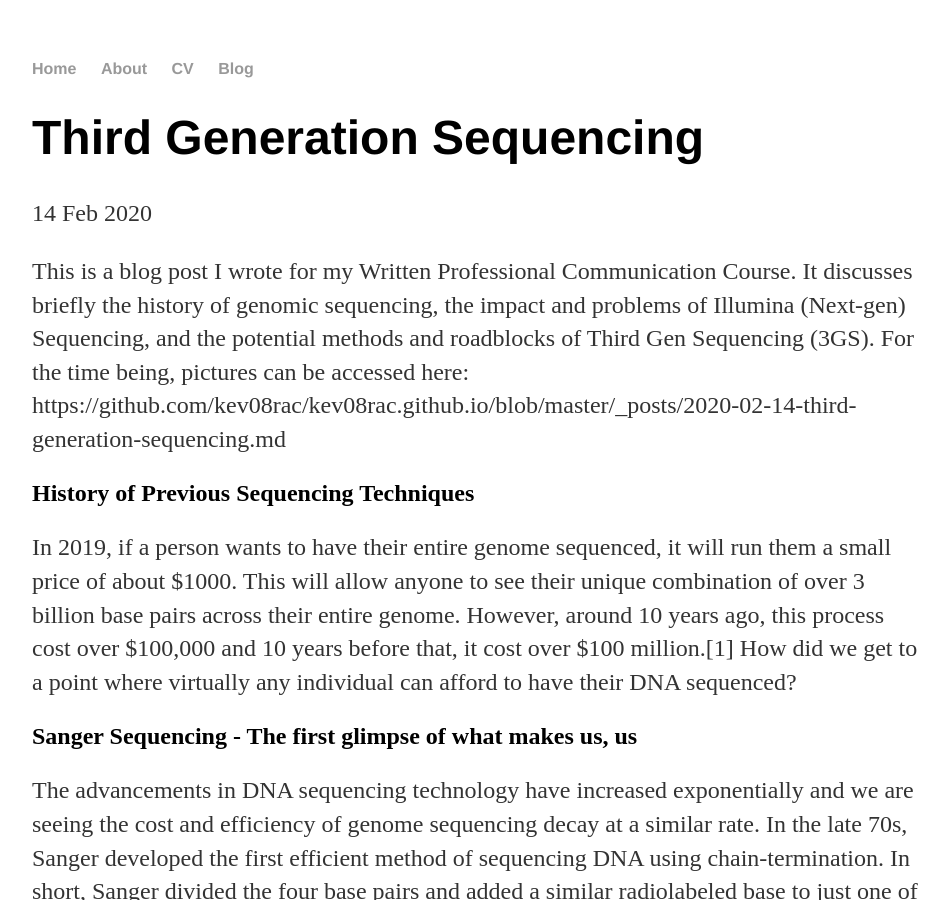
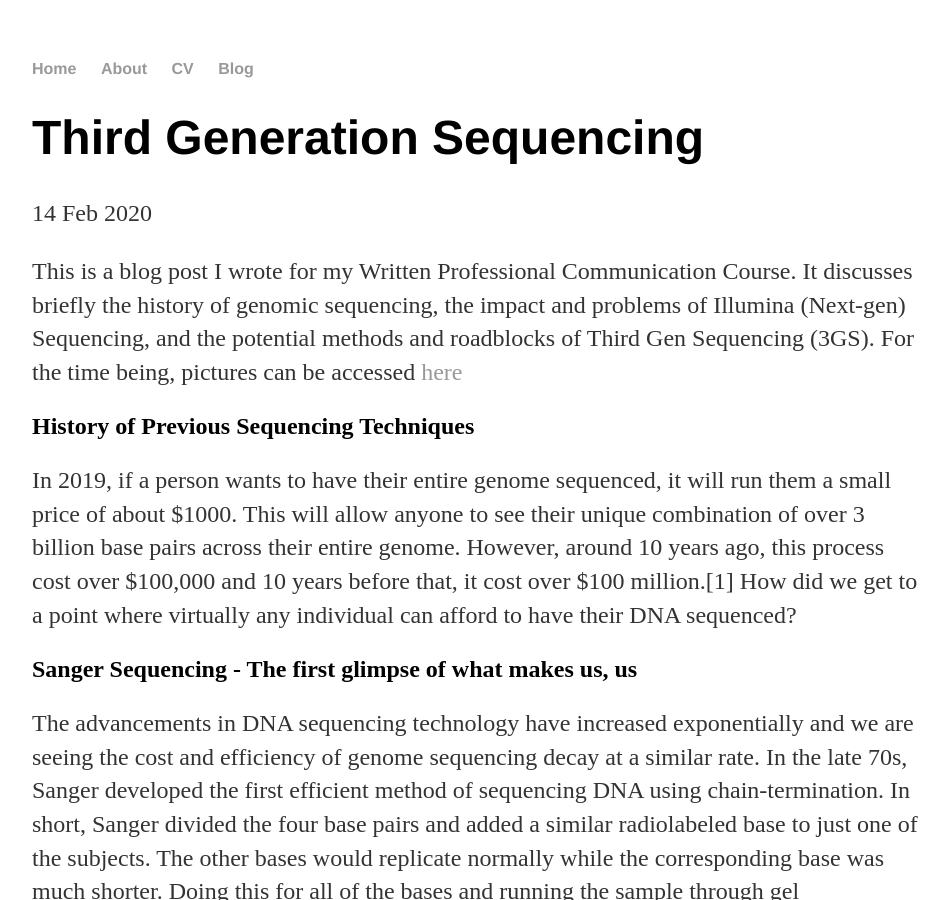
Before and after one commit to kev08rac/kev08rac.github.io, a Jekyll site: the page built from _posts/2020-02-14-third-generation-sequencing.md, in a window 1280 px wide and 900 px high. Shown: the whole window, without its empty margins (160-1109 px from the left). Built offline with Jekyll 4.4.1, drawn with Linux system fonts in a browser that asks for light colours; comment, search, counter and statistics services are not loaded.

Commit message:
Update 2020-02-14-third-generation-sequencing.md

```diff
--- a/_posts/2020-02-14-third-generation-sequencing.md
+++ b/_posts/2020-02-14-third-generation-sequencing.md
@@ -4,7 +4,7 @@ title: "Third Generation Sequencing"
 date: 2020-02-14
 ---
 
-This is a blog post I wrote for my Written Professional Communication Course. It discusses briefly the history of genomic sequencing, the impact and problems of Illumina (Next-gen) Sequencing, and the potential methods and roadblocks of Third Gen Sequencing (3GS). For the time being, pictures can be accessed here: https://github.com/kev08rac/kev08rac.github.io/blob/master/_posts/2020-02-14-third-generation-sequencing.md
+This is a blog post I wrote for my Written Professional Communication Course. It discusses briefly the history of genomic sequencing, the impact and problems of Illumina (Next-gen) Sequencing, and the potential methods and roadblocks of Third Gen Sequencing (3GS). For the time being, pictures can be accessed [here](https://github.com/kev08rac/kev08rac.github.io/blob/master/_posts/2020-02-14-third-generation-sequencing.md)
 
 ## History of Previous Sequencing Techniques
 In 2019, if a person wants to have their entire genome sequenced, it will run them a small price of about $1000. This will allow anyone to see their unique combination of over 3 billion base pairs across their entire genome. However, around 10 years ago, this process cost over $100,000 and 10 years before that, it cost over $100 million.[1] How did we get to a point where virtually any individual can afford to have their DNA sequenced?
```
